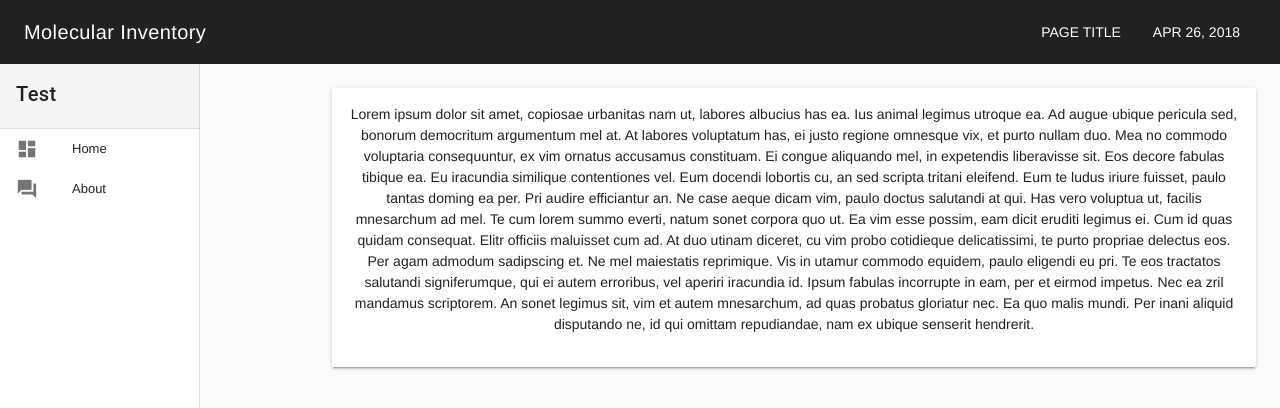
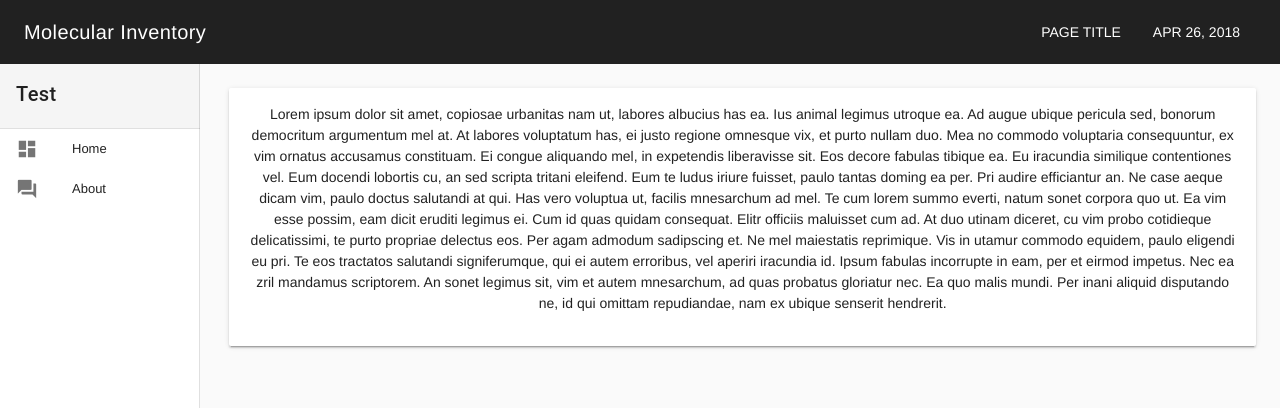
Before and after one commit to SHUSA/inventory, a Vue app: page / in a window 1280 px wide. Shown: the top 408 px of the page. Built offline with nearby package versions, Linux system fonts and the light colour scheme.

Commit message:
increased space for panel

```diff
--- a/src/components/Index.vue
+++ b/src/components/Index.vue
@@ -1,7 +1,7 @@
 <template>
   <v-layout>
     <navigation></navigation>
-    <v-flex xs12 offset-xs3>
+    <v-flex xs12 offset-xs2>
       <panel></panel>
     </v-flex>
   </v-layout>
```
